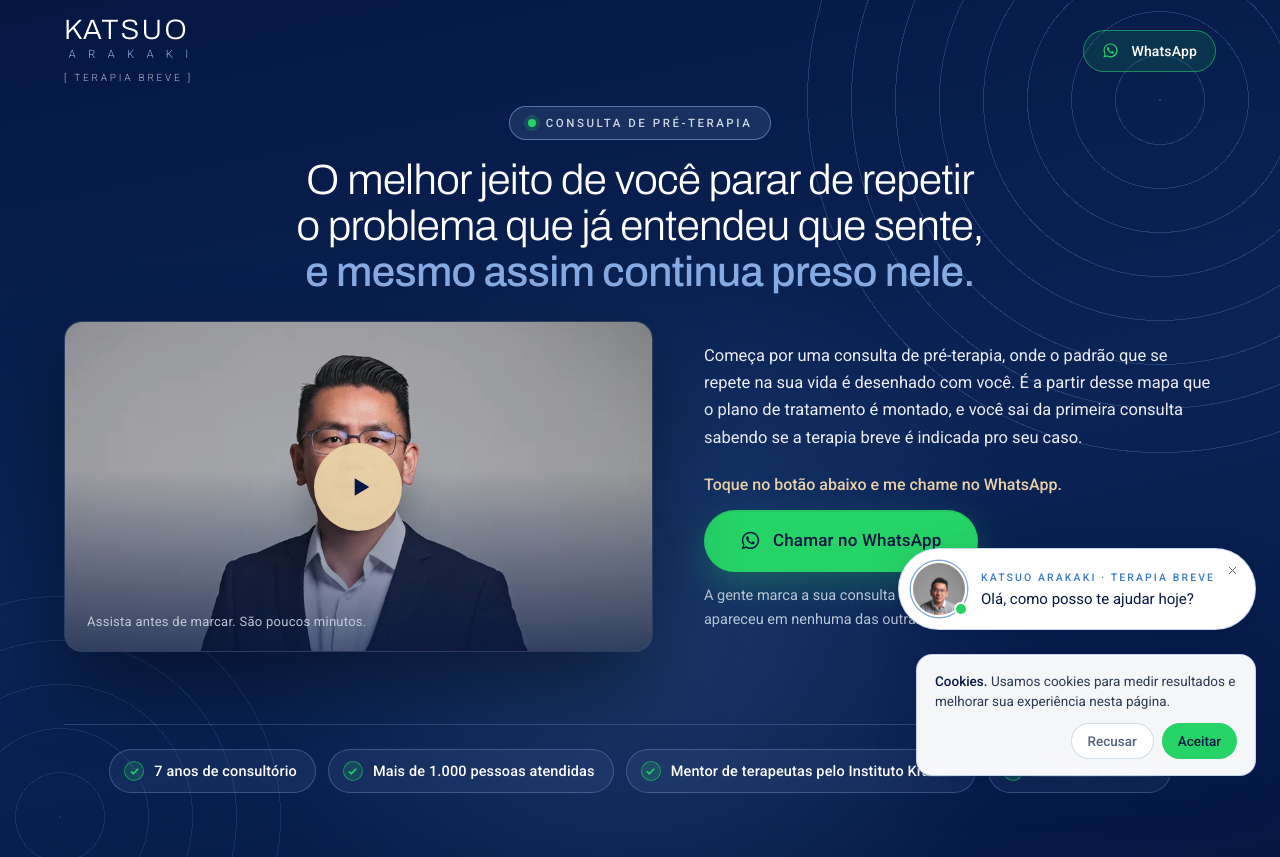
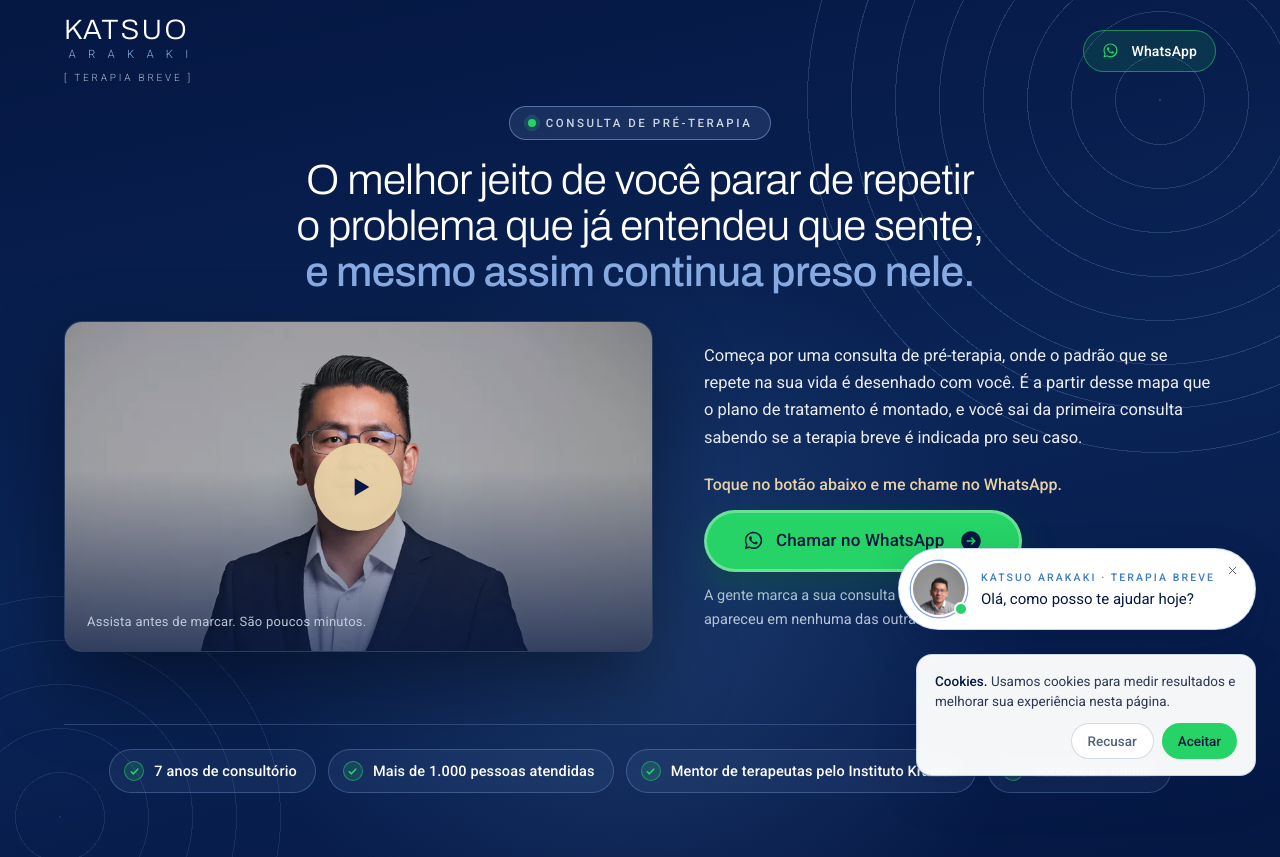
Before and after one commit to Devikison/lp-katsuo-arakaki, a plain HTML site: page index.html in a window 1280 px wide. Shown: the top 857 px of the page. Drawn offline with Linux system fonts and the light colour scheme.

Commit message:
CTAs no estilo com borda translúcida, brilho no hover e seta que desliza
Co-Authored-By: Claude Fable 5.1 <noreply@anthropic.com>

```diff
--- a/assets/css/style.css
+++ b/assets/css/style.css
@@ -155,11 +155,22 @@ button { font: inherit; color: inherit; background: none; border: 0; padding: 0;
 .btn:active { transform: translateY(0) scale(.98); }
 
 .btn--wa {
+  position: relative; overflow: hidden; isolation: isolate;
   background: var(--wa); color: var(--navy);
-  box-shadow: 0 14px 34px rgba(37, 211, 102, .28), 0 2px 0 rgba(0, 0, 0, .06) inset;
+  border: 3px solid rgba(255, 255, 255, .32);
+  box-shadow: 0 10px 22px rgba(0, 0, 0, .18), 0 14px 34px rgba(37, 211, 102, .22);
+  transition: transform .3s ease-in-out, border-color .3s ease-in-out, box-shadow .3s ease-in-out, background .3s ease;
 }
-.btn--wa:hover { background: var(--wa-hi); color: var(--navy); transform: translateY(-3px); box-shadow: 0 22px 48px rgba(37, 211, 102, .38); }
+.btn--wa::before {
+  content: ""; position: absolute; top: 0; left: -120px; width: 110px; height: 100%; opacity: .55; pointer-events: none;
+  background-image: linear-gradient(120deg, rgba(255, 255, 255, 0) 30%, rgba(255, 255, 255, .85), rgba(255, 255, 255, 0) 70%);
+}
+.btn--wa:hover { background: var(--wa); color: var(--navy); transform: scale(1.05); border-color: rgba(255, 255, 255, .6); box-shadow: 0 14px 30px rgba(0, 0, 0, .22), 0 18px 40px rgba(37, 211, 102, .3); }
+.btn--wa:hover::before { animation: shine 1.5s ease-out infinite; }
 .btn--wa .ico { color: var(--navy); }
+.btn__arrow { width: 24px; height: 24px; flex: none; margin-left: 2px; transition: transform .3s ease-in-out; }
+.btn--wa:hover .btn__arrow { transform: translateX(4px); }
+@keyframes shine { 0% { left: -120px; } 60% { left: 100%; } 100% { left: 100%; } }
 
 .btn--ghost { color: #fff; border: 1px solid rgba(37, 211, 102, .55); background: rgba(37, 211, 102, .12); }
 .btn--ghost:hover { background: rgba(37, 211, 102, .24); color: #fff; border-color: rgba(37, 211, 102, .8); }
@@ -771,6 +782,8 @@ body.cookie-open .bubble { bottom: 170px; }
 @media (prefers-reduced-motion: reduce) {
   .reveal { opacity: 1; transform: none; transition: none; }
   .video__ring, .online::before, .bubble__online::before { animation: none; }
+  .btn--wa:hover::before { animation: none; }
+  .btn--wa:hover { transform: none; }
   .faq__body { transition: none; }
   .marquee__track { animation: none; }
   html { scroll-behavior: auto; }
--- a/index.html
+++ b/index.html
@@ -92,6 +92,7 @@
           <a class="btn btn--wa btn--lg js-wa" href="#" target="_blank" rel="noopener">
             <svg class="ico" viewBox="0 0 24 24" aria-hidden="true"><use href="#i-wa"/></svg>
             Chamar no WhatsApp
+            <svg class="btn__arrow" viewBox="0 0 24 24" aria-hidden="true"><path fill="currentColor" fill-rule="evenodd" clip-rule="evenodd" d="M12 2.25c-5.385 0-9.75 4.365-9.75 9.75s4.365 9.75 9.75 9.75 9.75-4.365 9.75-9.75S17.385 2.25 12 2.25zm4.28 10.28a.75.75 0 000-1.06l-3-3a.75.75 0 10-1.06 1.06l1.72 1.72H8.25a.75.75 0 000 1.5h5.69l-1.72 1.72a.75.75 0 101.06 1.06l3-3z"/></svg>
           </a>
           <p class="cta__note">A gente marca a sua consulta e você descobre, numa sessão, o que ainda não apareceu em nenhuma das outras.</p>
         </div>
@@ -206,7 +207,8 @@
       <a class="btn btn--wa btn--lg js-wa" href="#" target="_blank" rel="noopener">
         <svg class="ico" viewBox="0 0 24 24" aria-hidden="true"><use href="#i-wa"/></svg>
         Marcar minha consulta
-      </a>
+            <svg class="btn__arrow" viewBox="0 0 24 24" aria-hidden="true"><path fill="currentColor" fill-rule="evenodd" clip-rule="evenodd" d="M12 2.25c-5.385 0-9.75 4.365-9.75 9.75s4.365 9.75 9.75 9.75 9.75-4.365 9.75-9.75S17.385 2.25 12 2.25zm4.28 10.28a.75.75 0 000-1.06l-3-3a.75.75 0 10-1.06 1.06l1.72 1.72H8.25a.75.75 0 000 1.5h5.69l-1.72 1.72a.75.75 0 101.06 1.06l3-3z"/></svg>
+          </a>
       <p class="cta__note">Você sai da consulta sabendo o que está acontecendo com você, antes de precisar decidir qualquer outra coisa.</p>
     </div>
   </div>
@@ -391,7 +393,8 @@
         <a class="btn btn--wa btn--xl js-wa" href="#" target="_blank" rel="noopener">
           <svg class="ico" viewBox="0 0 24 24" aria-hidden="true"><use href="#i-wa"/></svg>
           Chamar no WhatsApp
-        </a>
+            <svg class="btn__arrow" viewBox="0 0 24 24" aria-hidden="true"><path fill="currentColor" fill-rule="evenodd" clip-rule="evenodd" d="M12 2.25c-5.385 0-9.75 4.365-9.75 9.75s4.365 9.75 9.75 9.75 9.75-4.365 9.75-9.75S17.385 2.25 12 2.25zm4.28 10.28a.75.75 0 000-1.06l-3-3a.75.75 0 10-1.06 1.06l1.72 1.72H8.25a.75.75 0 000 1.5h5.69l-1.72 1.72a.75.75 0 101.06 1.06l3-3z"/></svg>
+          </a>
         <p class="cta__note">Enquanto esse padrão continuar rodando sozinho, daqui a um ano você vai estar exatamente onde está hoje, só que sabendo explicar ainda melhor por quê.</p>
       </div>
     </div>
@@ -417,7 +420,8 @@
   <a class="btn btn--wa btn--block js-wa" href="#" target="_blank" rel="noopener">
     <svg class="ico" viewBox="0 0 24 24" aria-hidden="true"><use href="#i-wa"/></svg>
     Chamar no WhatsApp
-  </a>
+            <svg class="btn__arrow" viewBox="0 0 24 24" aria-hidden="true"><path fill="currentColor" fill-rule="evenodd" clip-rule="evenodd" d="M12 2.25c-5.385 0-9.75 4.365-9.75 9.75s4.365 9.75 9.75 9.75 9.75-4.365 9.75-9.75S17.385 2.25 12 2.25zm4.28 10.28a.75.75 0 000-1.06l-3-3a.75.75 0 10-1.06 1.06l1.72 1.72H8.25a.75.75 0 000 1.5h5.69l-1.72 1.72a.75.75 0 101.06 1.06l3-3z"/></svg>
+          </a>
 </div>
 
 <!-- Balão de conversa (desktop) -->
```
